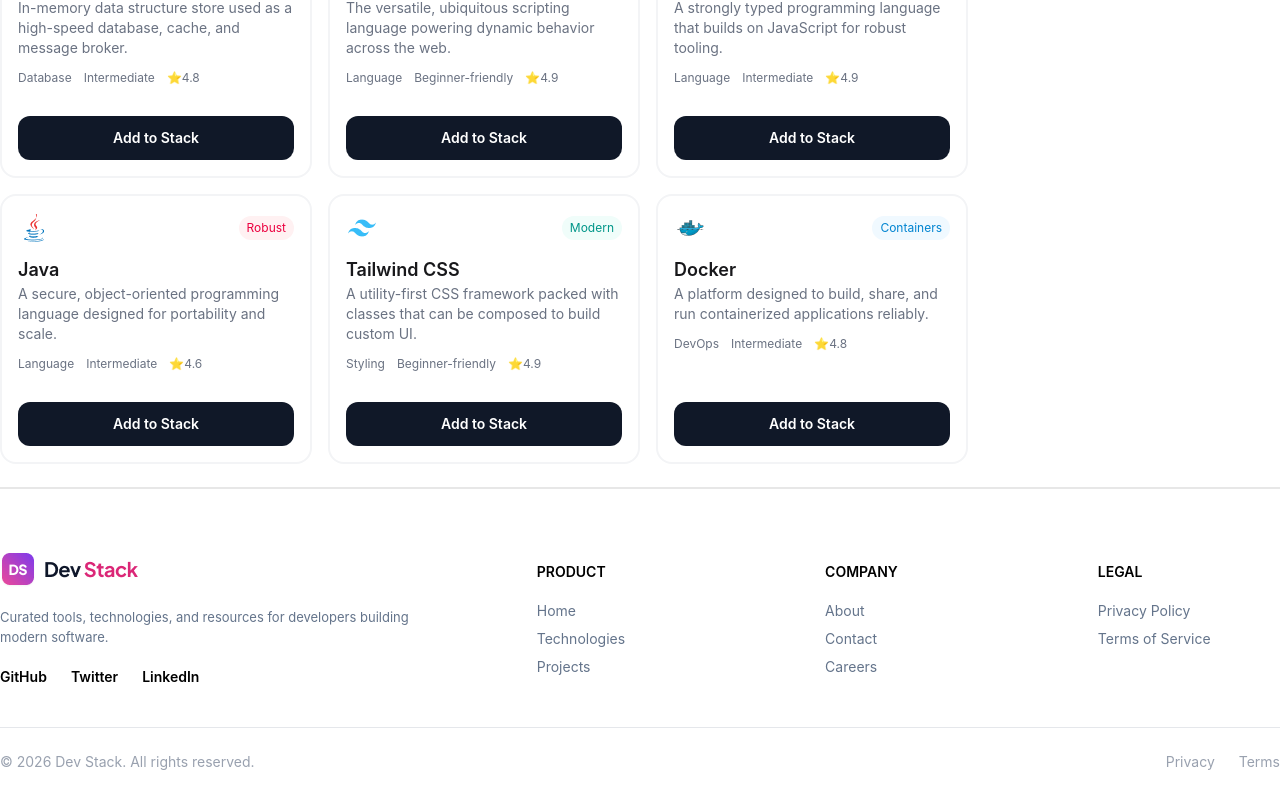
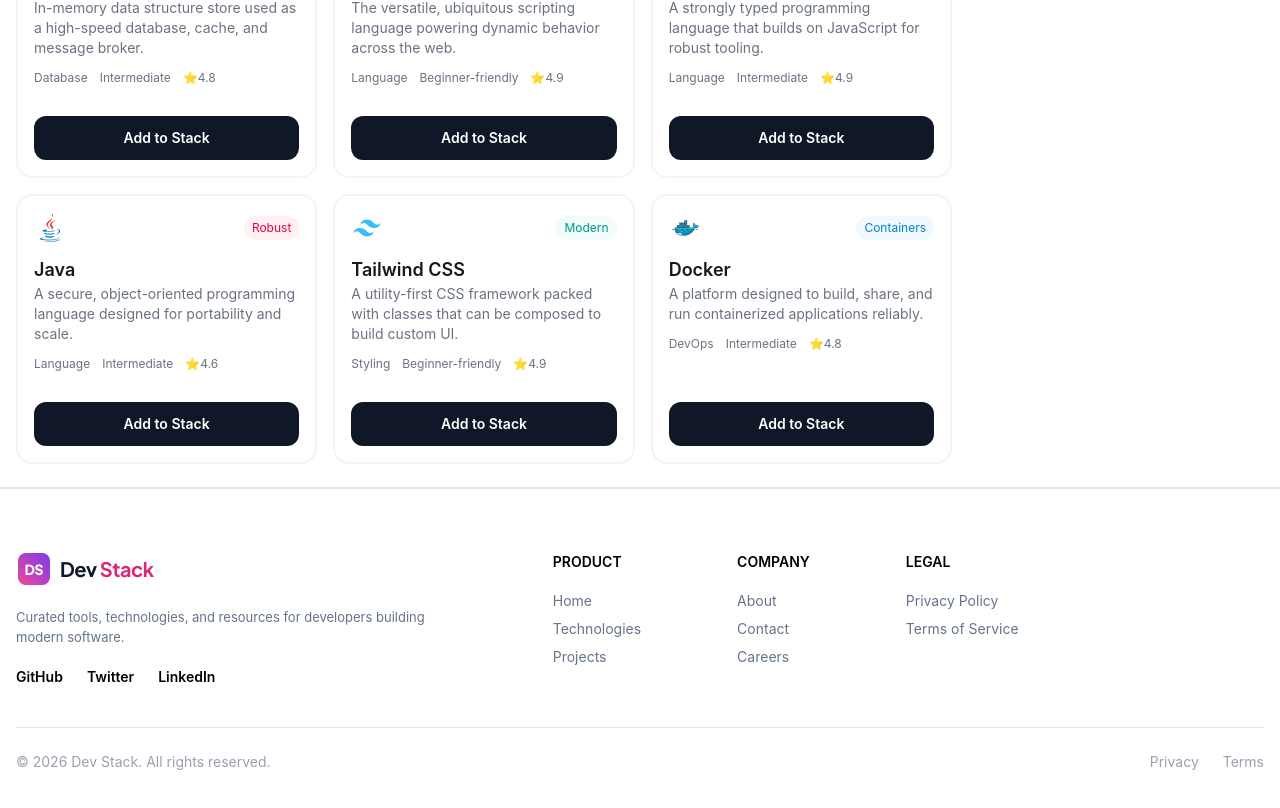
Before and after one commit to imakashdey/Assingment-5-Dev-Stack-, a React (Vite) app: page / in a window 1280 px wide. Shown: the part 1370-2178 px from the top of the page. Built offline with nearby package versions, Linux system fonts and the light colour scheme.

Commit message:
Fix mobile responsiveness issues

```diff
--- a/src/Components/Footer/Footer.tsx
+++ b/src/Components/Footer/Footer.tsx
@@ -5,16 +5,16 @@ import FooterLeft from '../FooterLeft/FooterLeft';
 const Footer = () => {
     return (
         <footer>
-             <div className="divider"></div>
-            <div className="container mx-auto py-10">
-                <div className="flex gap-32 items-center">
+            <div className="divider"></div>
+            <div className="container mx-auto px-4 py-10">
+                <div className="flex flex-col lg:flex-row gap-12 lg:gap-32 items-start">
                     <FooterLeft />
                     <div>
-                    <Footeritem />
+                        <Footeritem />
                     </div>
                 </div>
 
-                <div className="border-t border-gray-200 mt-10 pt-6 flex justify-between items-center">
+                <div className="border-t border-gray-200 mt-10 pt-6 flex flex-col sm:flex-row justify-between items-center gap-4">
                     <p className="text-sm text-gray-400">
                         © 2026 Dev Stack. All rights reserved.
                     </p>
--- a/src/Components/Footeritem/Footeritem.tsx
+++ b/src/Components/Footeritem/Footeritem.tsx
@@ -2,7 +2,7 @@
 
 const Footeritem = () => {
     return (
-        <div className="flex gap-50">
+        <div className="flex flex-wrap sm:flex-nowrap gap-8 md:gap-16 lg:gap-24">
             <div>
                 <h4 className="text-sm font-semibold text-black mb-4">PRODUCT</h4>
                 <ul className="flex flex-col gap-1">
--- a/src/Components/Technologies/Technologies.tsx
+++ b/src/Components/Technologies/Technologies.tsx
@@ -44,7 +44,7 @@ const Technologies = ({ technologiesPromise }: TechnologiesProps) => {
   };
 
   return (
-    <div className="container mx-auto">
+    <div className="container mx-auto px-4">
       <h2 className="font-extrabold text-[36px]">
         Explore the{" "}
         <span className="font-extrabold bg-linear-to-r from-[#EC4899] to-[#8B5CF6] bg-clip-text text-transparent">
--- a/src/index.css
+++ b/src/index.css
@@ -1,2 +1,8 @@
 @import "tailwindcss";
 @plugin "daisyui";
+
+html,
+body {
+  overflow-x: hidden;
+  width: 100%;
+}
```
